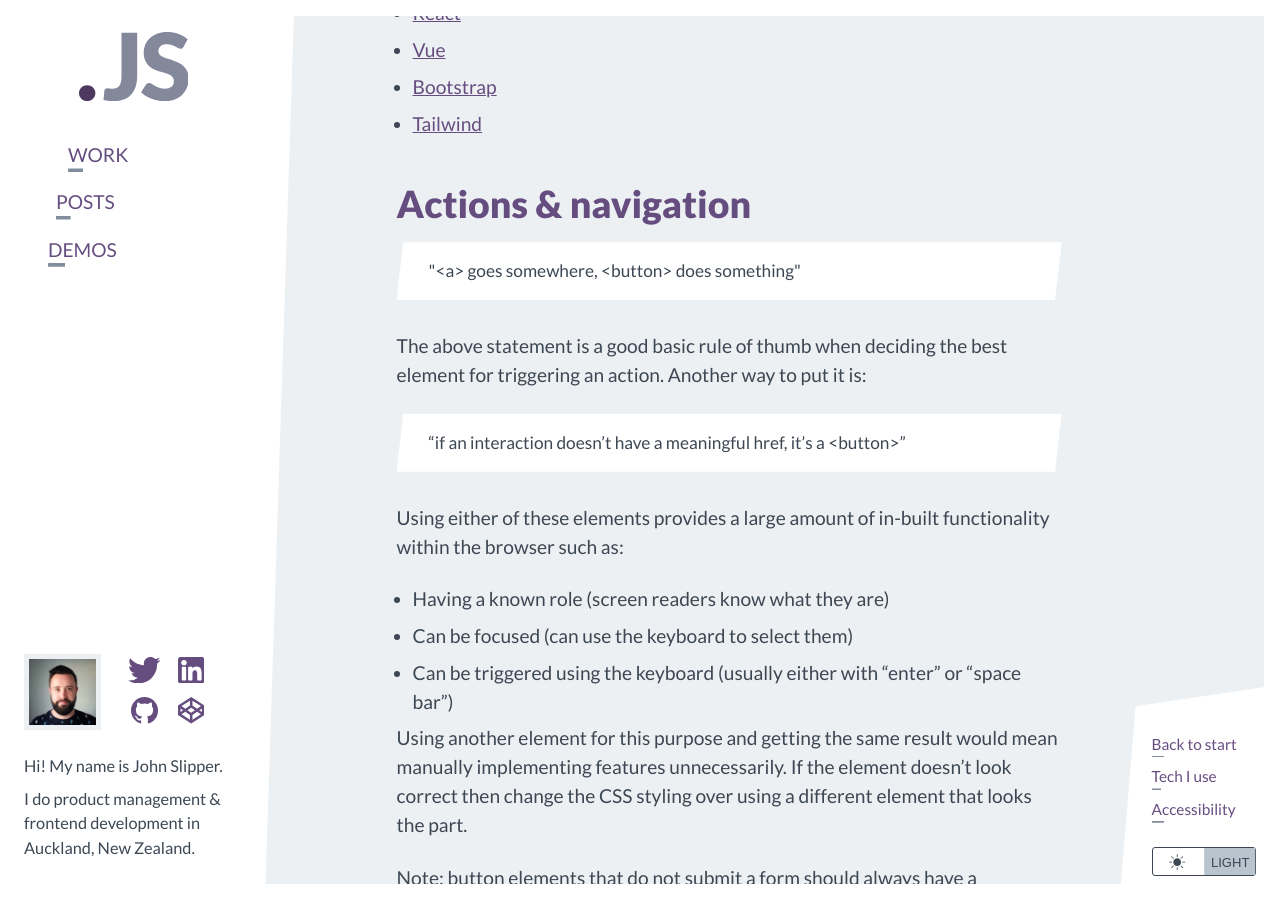
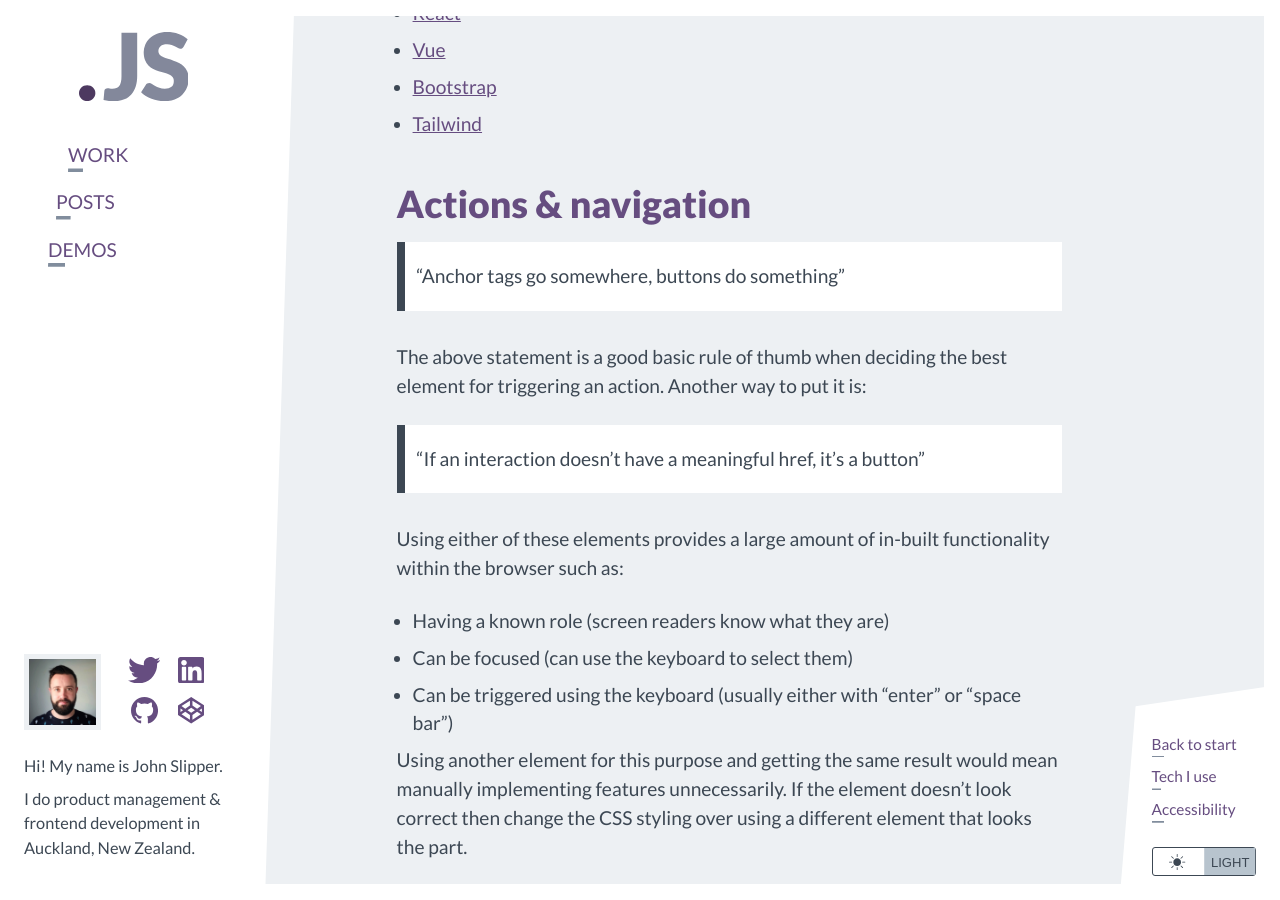
Before and after one commit to johnslipper/johnslipper.github.io, a Jekyll site: the page built from _posts/2022-01-20-website-accessibility-basics.markdown, in a window 1280 px wide and 900 px high, scrolled down 3835 px. Built offline with Jekyll 4.4.1, drawn with Linux system fonts in a browser that asks for light colours.

Commit message:
Change pre sections to blockquotes in a11y post

```diff
--- a/_posts/2022-01-20-website-accessibility-basics.markdown
+++ b/_posts/2022-01-20-website-accessibility-basics.markdown
@@ -92,11 +92,11 @@ There are actually [a number of ways](https://www.scottohara.me/blog/2017/04/14/
 
 ## Actions & navigation
 
-    "<a> goes somewhere, <button> does something"
+> "Anchor tags go somewhere, buttons do something"
 
 The above statement is a good basic rule of thumb when deciding the best element for triggering an action. Another way to put it is:
 
-    “if an interaction doesn’t have a meaningful href, it’s a <button>”
+> “If an interaction doesn’t have a meaningful href, it’s a button”
 
 Using either of these elements provides a large amount of in-built functionality within the browser such as:
 
```
